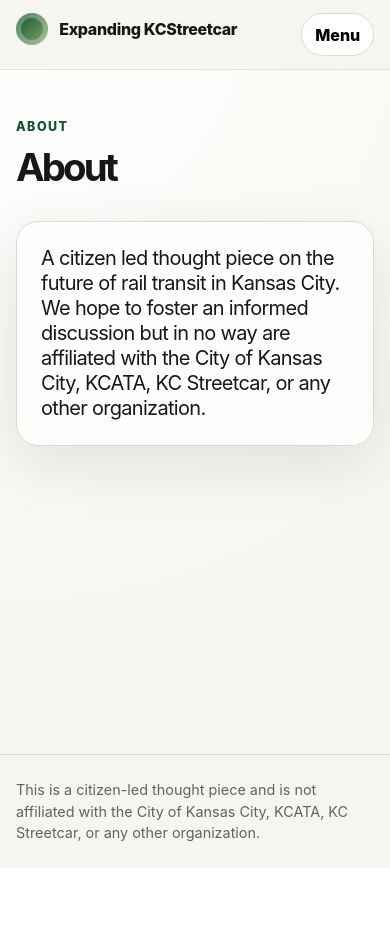
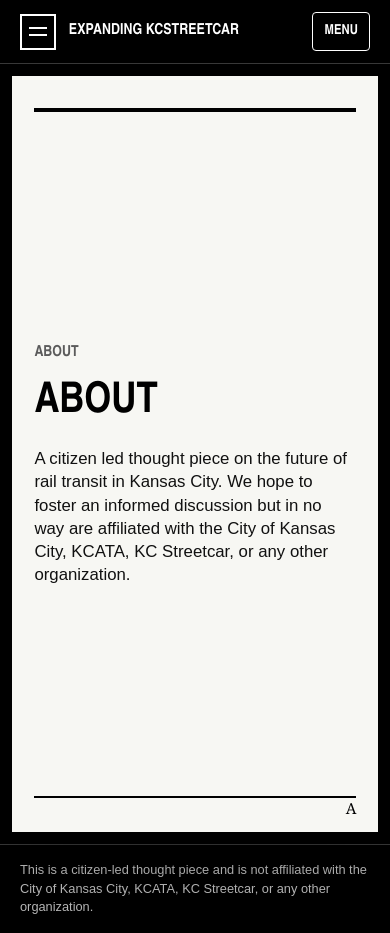
Before and after one commit to lidai99/Transit4KC, a website: page kc-rail-site/about/index.html in a window 390 px wide. Before the commit the page ends 868 px from the top, so only its background shows below. Drawn offline with Linux system fonts and the light colour scheme.

Commit message:
Add files via upload

```diff
--- a/kc-rail-site/about/index.html
+++ b/kc-rail-site/about/index.html
@@ -24,14 +24,15 @@
   </nav>
 </header>
 
-<main id="main-content">
+<main id="main-content" class="slide-main">
 
-<section class="page-hero compact">
-  <p class="eyebrow">About</p>
-  <h1>About</h1>
-</section>
-<section class="content-card readable">
-  <p>A citizen led thought piece on the future of rail transit in Kansas City. We hope to foster an informed discussion but in no way are affiliated with the City of Kansas City, KCATA, KC Streetcar, or any other organization.</p>
+<section class="proposal-slide" aria-label="About Expanding KCStreetcar">
+  <div class="slide-content">
+    <p class="slide-kicker">About</p>
+    <h1>About</h1>
+    <p class="slide-body">A citizen led thought piece on the future of rail transit in Kansas City. We hope to foster an informed discussion but in no way are affiliated with the City of Kansas City, KCATA, KC Streetcar, or any other organization.</p>
+  </div>
+  <span class="slide-number" aria-hidden="true">A</span>
 </section>
 
 </main>
--- a/kc-rail-site/assets/site.css
+++ b/kc-rail-site/assets/site.css
@@ -1,154 +1,245 @@
 :root {
-  --bg: #f7f5ef;
-  --paper: #ffffff;
-  --ink: #171717;
-  --muted: #626262;
-  --line: #ded9cf;
-  --accent: #0f5132;
-  --accent-2: #d7eadb;
-  --shadow: 0 18px 60px rgba(23, 23, 23, 0.10);
-  --radius: 22px;
+  --bg: #000;
+  --slide-light: #f7f7f3;
+  --slide-dark: #000;
+  --ink: #050505;
+  --paper: #fff;
+  --muted: #5b5b5b;
+  --line: rgba(255, 255, 255, 0.22);
+  --accent: #66a36f;
+  --shadow: 0 18px 70px rgba(0, 0, 0, 0.28);
+  --radius: 4px;
   --topbar-height: 64px;
 }
+
 * { box-sizing: border-box; }
 html { scroll-behavior: smooth; }
 body {
   margin: 0;
-  color: var(--ink);
-  background: radial-gradient(circle at top left, #ffffff 0, var(--bg) 42rem);
-  font-family: Inter, ui-sans-serif, system-ui, -apple-system, BlinkMacSystemFont, "Segoe UI", sans-serif;
-  line-height: 1.5;
+  color: #f4f4ef;
+  background: var(--bg);
+  font-family: "Arial Narrow", "Aptos Narrow", Arial, Helvetica, sans-serif;
+  line-height: 1.45;
+  letter-spacing: 0;
 }
 a { color: inherit; }
+
 .topbar {
   position: sticky;
   top: 0;
   z-index: 100;
+  min-height: var(--topbar-height);
   display: flex;
   align-items: center;
   justify-content: space-between;
   gap: 1rem;
-  padding: 0.8rem clamp(1rem, 4vw, 3rem);
-  border-bottom: 1px solid rgba(23, 23, 23, 0.08);
-  background: rgba(247, 245, 239, 0.92);
-  backdrop-filter: blur(18px);
+  padding: 0.75rem 3rem;
+  border-bottom: 1px solid var(--line);
+  background: rgba(0, 0, 0, 0.93);
+  backdrop-filter: blur(16px);
 }
 .brand {
   display: inline-flex;
   align-items: center;
-  gap: .7rem;
+  gap: .8rem;
+  color: #fff;
   text-decoration: none;
-  font-weight: 760;
-  letter-spacing: -0.02em;
+  text-transform: uppercase;
+  font-size: 0.95rem;
+  font-weight: 700;
+  letter-spacing: 0;
 }
 .brand-mark {
-  width: 2rem;
-  height: 2rem;
-  border-radius: 999px;
-  background: linear-gradient(135deg, var(--accent), #87a96b);
-  display: inline-block;
-  box-shadow: inset 0 0 0 5px rgba(255,255,255,.28);
+  position: relative;
+  display: inline-grid;
+  place-items: center;
+  width: 2.25rem;
+  height: 2.25rem;
+  border: 2px solid #fff;
+  background: transparent;
 }
+.brand-mark::before,
+.brand-mark::after {
+  content: "";
+  position: absolute;
+  left: .45rem;
+  right: .45rem;
+  height: 2px;
+  background: #fff;
+}
+.brand-mark::before { top: .7rem; }
+.brand-mark::after { bottom: .7rem; }
 .site-nav {
   display: flex;
   align-items: center;
-  gap: .25rem;
+  gap: .2rem;
 }
 .site-nav a {
+  color: #ededed;
   text-decoration: none;
-  padding: .65rem .9rem;
-  border-radius: 999px;
-  color: #333;
-  font-size: .95rem;
-  font-weight: 620;
+  text-transform: uppercase;
+  padding: .55rem .75rem;
+  border: 1px solid transparent;
+  border-radius: var(--radius);
+  font-size: .82rem;
+  font-weight: 700;
+  letter-spacing: 0;
 }
 body[data-page="about"] .site-nav a[data-page="about"],
 body[data-page="waldo"] .site-nav a[data-page="waldo"],
 body[data-page="eastwest"] .site-nav a[data-page="eastwest"],
 body[data-page="support"] .site-nav a[data-page="support"],
 .site-nav a:hover {
-  background: var(--ink);
-  color: #fff;
+  border-color: #fff;
+  background: #fff;
+  color: #000;
 }
 .nav-toggle { display: none; }
-main { min-height: calc(100vh - 10rem); }
-.page-hero {
-  width: min(1120px, calc(100% - 2rem));
-  margin: 0 auto;
+
+main { min-height: calc(100svh - var(--topbar-height)); }
+
+/* Slide-style pages used by site pages that are not image-only PDF pages. */
+.slide-main {
+  display: grid;
+  place-items: center;
+  padding: 1.5rem;
+  background: #000;
 }
-.page-hero.compact {
-  padding: clamp(3rem, 8vw, 6rem) 0 1.25rem;
+.proposal-slide {
+  position: relative;
+  width: min(1500px, calc(100vw - 3rem));
+  aspect-ratio: 16 / 9;
+  overflow: hidden;
+  display: grid;
+  align-items: center;
+  padding: 7.5% 6.5%;
+  color: #000;
+  background: var(--slide-light);
+  box-shadow: var(--shadow);
 }
-.eyebrow {
-  margin: 0 0 .75rem;
-  color: var(--accent);
-  font-weight: 820;
+.proposal-slide::before,
+.proposal-slide::after {
+  content: "";
+  position: absolute;
+  left: 6.5%;
+  right: 6.5%;
+  z-index: 0;
+  background: currentColor;
+}
+.proposal-slide::before {
+  top: 8%;
+  height: 6px;
+}
+.proposal-slide::after {
+  bottom: 8.4%;
+  height: 2px;
+}
+.slide-content {
+  position: relative;
+  z-index: 1;
+  max-width: 68rem;
+}
+.slide-kicker {
+  margin: 0 0 2rem;
+  color: var(--muted);
   text-transform: uppercase;
-  letter-spacing: .12em;
-  font-size: .78rem;
+  font-size: 1.15rem;
+  font-weight: 700;
+  letter-spacing: 0;
 }
 h1 {
   margin: 0;
-  max-width: 850px;
-  font-size: clamp(2.4rem, 7vw, 5.8rem);
-  line-height: .95;
-  letter-spacing: -0.075em;
+  max-width: 64rem;
+  text-transform: uppercase;
+  font-size: 4.6rem;
+  line-height: 1.05;
+  font-weight: 700;
+  letter-spacing: 0;
 }
-.hero-copy {
-  max-width: 720px;
-  margin: 1rem 0 0;
-  color: var(--muted);
-  font-size: clamp(1rem, 2vw, 1.2rem);
+.slide-body {
+  max-width: 64rem;
+  margin: 2rem 0 0;
+  color: #111;
+  font-family: Arial, Helvetica, sans-serif;
+  font-size: 1.55rem;
+  line-height: 1.3;
 }
-.content-card {
-  width: min(920px, calc(100% - 2rem));
-  margin: 1rem auto clamp(3rem, 7vw, 6rem);
-  padding: clamp(1.5rem, 4vw, 3rem);
-  border: 1px solid var(--line);
-  border-radius: var(--radius);
-  background: rgba(255,255,255,.85);
-  box-shadow: var(--shadow);
+.slide-number {
+  position: absolute;
+  right: 5.8%;
+  bottom: 4.5%;
+  z-index: 1;
+  color: currentColor;
+  font-family: Georgia, "Times New Roman", serif;
+  font-size: 1.15rem;
+  line-height: 1;
+}
+.coming-soon {
+  margin-top: 2.2rem;
+  color: #000;
+  text-transform: uppercase;
+  font-size: 3.5rem;
+  line-height: 1;
+  font-weight: 700;
 }
 
-.embed-card {
-  width: min(1100px, calc(100% - 2rem));
-  padding: clamp(1rem, 3vw, 2rem);
+.support-slide {
+  grid-template-columns: minmax(0, .82fr) minmax(20rem, 1.18fr);
+  gap: 3rem;
+}
+.support-copy,
+.form-column {
+  position: relative;
+  z-index: 1;
+}
+.form-column {
+  display: grid;
+  grid-template-rows: minmax(0, 1fr) auto;
+  gap: .8rem;
+  align-self: stretch;
+  min-height: 0;
+}
+.form-column > div {
+  display: grid;
+  grid-template-rows: auto minmax(0, 1fr);
+  min-height: 0;
+}
+.form-panel {
+  min-height: 0;
+  border: 2px solid #000;
+  background: #fff;
 }
 .form-intro {
   margin: 0 0 1rem;
   color: var(--muted);
+  font-family: Arial, Helvetica, sans-serif;
   font-size: 1rem;
 }
 .google-form-frame {
   display: block;
   width: 100%;
-  min-height: 78svh;
+  height: 100%;
+  min-height: 0;
   border: 0;
-  border-radius: 14px;
+  border-radius: 0;
   background: #fff;
 }
 .form-fallback {
-  margin: 1rem 0 0;
-  color: var(--muted);
-  font-size: .95rem;
+  margin: 0;
+  color: #333;
+  font-family: Arial, Helvetica, sans-serif;
+  font-size: .92rem;
 }
 .form-fallback a {
-  color: var(--accent);
-  font-weight: 800;
+  color: #000;
+  font-weight: 700;
+  text-decoration-thickness: 2px;
+  text-underline-offset: 3px;
 }
-
-.readable p {
-  margin: 0;
-  font-size: clamp(1.25rem, 3vw, 2rem);
-  line-height: 1.25;
-  letter-spacing: -0.035em;
-}
-.centered-message { text-align: center; }
-.centered-message p { font-size: clamp(2.5rem, 8vw, 6rem); font-weight: 820; }
 
 /* Waldo PDF page scroller */
 body[data-page="waldo"] {
-  background: #111;
+  background: #000;
   overflow: hidden;
 }
 body[data-page="waldo"] .topbar {
@@ -160,7 +251,7 @@
   overflow-y: auto;
   overscroll-behavior-y: contain;
   scroll-snap-type: y mandatory;
-  background: #111;
+  background: #000;
 }
 .pdf-slide {
   min-height: calc(100svh - var(--topbar-height));
@@ -168,77 +259,76 @@
   place-items: center;
   scroll-snap-align: start;
   scroll-snap-stop: always;
-  background: #111;
+  background: #000;
 }
 .pdf-slide img {
   display: block;
-  width: 100vw;
+  width: 100%;
   height: calc(100svh - var(--topbar-height));
   object-fit: contain;
-  background: #111;
+  background: #000;
 }
 
-.form-card { max-width: 960px; }
-.support-form { display: grid; gap: 1.2rem; }
-.form-grid {
-  display: grid;
-  grid-template-columns: repeat(3, minmax(0, 1fr));
-  gap: 1rem;
-}
-label { display: grid; gap: .45rem; font-weight: 720; }
-label span { display: flex; align-items: baseline; justify-content: space-between; gap: .5rem; }
-small { color: var(--muted); font-weight: 600; }
-input, textarea {
-  width: 100%;
-  border: 1px solid #cfc8bc;
-  border-radius: 14px;
-  padding: .9rem 1rem;
-  background: #fff;
-  color: var(--ink);
-  font: inherit;
-}
-textarea { resize: vertical; }
-input:focus, textarea:focus {
-  outline: 3px solid rgba(15, 81, 50, .18);
-  border-color: var(--accent);
-}
-.hp-field { position: absolute; left: -10000px; width: 1px; height: 1px; overflow: hidden; }
-.privacy-note { margin: 0; color: var(--muted); font-size: .95rem; }
-.primary-button {
-  justify-self: start;
-  border: 0;
-  border-radius: 999px;
-  padding: .95rem 1.3rem;
-  background: var(--accent);
-  color: #fff;
-  font: inherit;
-  font-weight: 800;
-  cursor: pointer;
-}
-.primary-button:hover { filter: brightness(.95); }
-.primary-button:disabled { opacity: .65; cursor: progress; }
-.form-status { margin: 0; min-height: 1.5rem; font-weight: 720; }
-.form-status.success { color: var(--accent); }
-.form-status.error { color: #9b1c1c; }
 .site-footer {
   border-top: 1px solid var(--line);
-  padding: 1.5rem clamp(1rem, 4vw, 3rem);
-  color: var(--muted);
-  font-size: .9rem;
+  padding: 1rem 3rem;
+  color: rgba(255, 255, 255, .72);
+  background: #000;
+  font-family: Arial, Helvetica, sans-serif;
+  font-size: .8rem;
 }
-.site-footer p { max-width: 1120px; margin: 0 auto; }
-.redirect-page { display: grid; place-items: center; min-height: 100vh; }
-.simple-page { width: min(640px, calc(100% - 2rem)); padding: 2rem; background: #fff; border-radius: var(--radius); box-shadow: var(--shadow); }
+.site-footer p {
+  max-width: 1500px;
+  margin: 0 auto;
+}
+.redirect-page {
+  display: grid;
+  place-items: center;
+  min-height: 100vh;
+  background: #000;
+}
+.simple-page {
+  width: min(640px, calc(100% - 2rem));
+  padding: 2rem;
+  border: 1px solid #fff;
+  border-radius: var(--radius);
+  background: #000;
+  color: #fff;
+}
+
+@media (max-height: 820px) and (min-width: 821px) {
+  .proposal-slide {
+    width: min(1120px, calc(100vw - 3rem));
+  }
+  h1 { font-size: 3.6rem; }
+  .slide-body { font-size: 1.25rem; }
+  .coming-soon { font-size: 2.8rem; }
+}
+
+@media (max-width: 980px) {
+  .topbar { padding: .75rem 1.25rem; }
+  .support-slide {
+    grid-template-columns: 1fr;
+    gap: 1.4rem;
+  }
+  .form-column {
+    min-height: 24rem;
+  }
+}
+
 @media (max-width: 820px) {
-  .topbar { align-items: flex-start; }
+  .topbar { align-items: center; }
   .nav-toggle {
     display: inline-flex;
-    border: 1px solid var(--line);
-    background: #fff;
-    border-radius: 999px;
-    padding: .55rem .8rem;
+    border: 1px solid #fff;
+    border-radius: var(--radius);
+    padding: .52rem .7rem;
+    background: #000;
+    color: #fff;
     font: inherit;
-    font-weight: 760;
+    font-size: .86rem;
+    font-weight: 700;
+    text-transform: uppercase;
   }
   .site-nav {
     display: none;
@@ -248,13 +338,65 @@
     left: 1rem;
     flex-direction: column;
     align-items: stretch;
-    padding: .75rem;
-    border: 1px solid var(--line);
-    border-radius: 18px;
-    background: rgba(255,255,255,.96);
+    padding: .65rem;
+    border: 1px solid #fff;
+    border-radius: var(--radius);
+    background: rgba(0, 0, 0, .98);
     box-shadow: var(--shadow);
   }
   .site-nav.open { display: flex; }
-  .site-nav a { border-radius: 12px; }
-  .form-grid { grid-template-columns: 1fr; }
+  .site-nav a {
+    border-radius: var(--radius);
+    padding: .75rem;
+  }
+  .slide-main { padding: .75rem; }
+  .proposal-slide {
+    width: calc(100vw - 1.5rem);
+    min-height: calc(100svh - var(--topbar-height) - 1.5rem);
+    aspect-ratio: auto;
+    padding: 5.5rem 1.4rem 4.25rem;
+  }
+  .proposal-slide::before {
+    top: 2rem;
+    left: 1.4rem;
+    right: 1.4rem;
+    height: 4px;
+  }
+  .proposal-slide::after {
+    bottom: 2.15rem;
+    left: 1.4rem;
+    right: 1.4rem;
+  }
+  .slide-kicker {
+    margin-bottom: 1.1rem;
+    font-size: .95rem;
+  }
+  h1 {
+    font-size: 2.65rem;
+    line-height: 1.08;
+  }
+  .slide-body {
+    margin-top: 1.25rem;
+    font-size: 1.05rem;
+    line-height: 1.38;
+  }
+  .coming-soon {
+    margin-top: 1.5rem;
+    font-size: 2rem;
+  }
+  .form-column { min-height: 28rem; }
+  .slide-number {
+    right: 1.35rem;
+    bottom: 1rem;
+    font-size: .95rem;
+  }
+  .brand span:last-child {
+    max-width: 11rem;
+    overflow: hidden;
+    text-overflow: ellipsis;
+    white-space: nowrap;
+  }
+  .site-footer {
+    padding: 1rem 1.25rem;
+  }
 }
```
Also changed, not shown: kc-rail-site/east-west-extension/index.html (+8 -7 lines), kc-rail-site/voice-your-support/index.html (+14 -8 lines).
